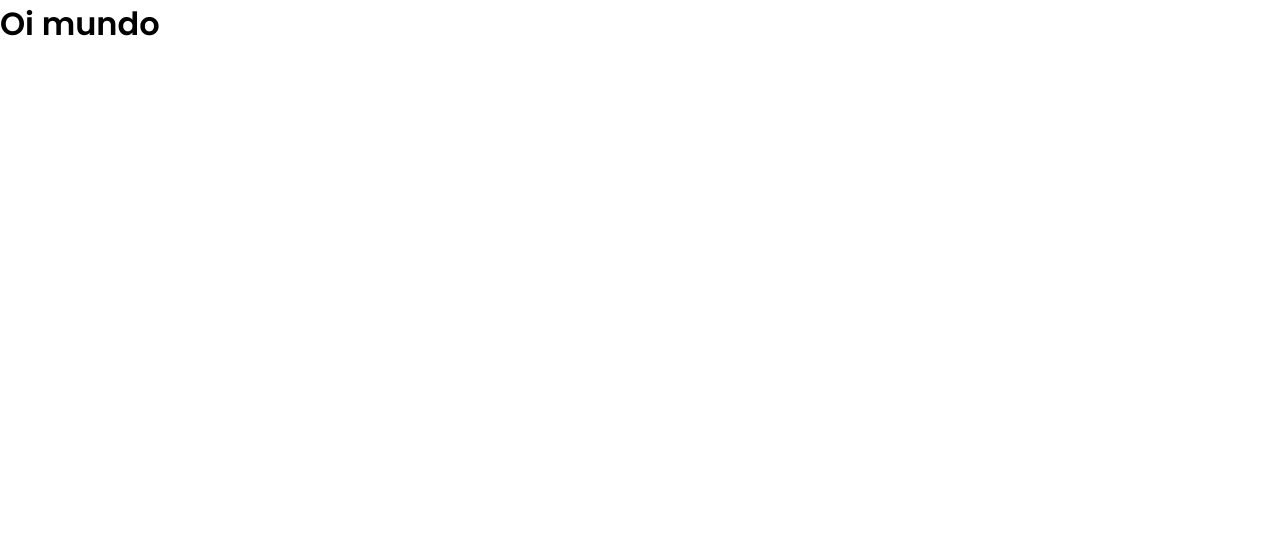
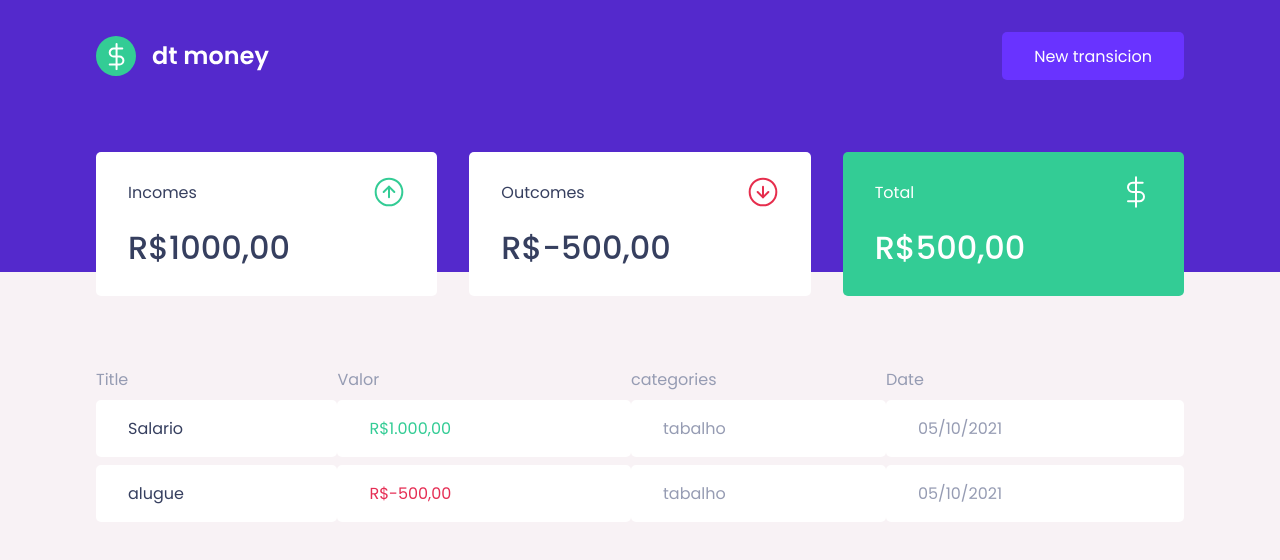
Before and after one commit to claubatista/dt-money, a React (Create React App) app: page / in a window 1280 px wide. Shown: the top 560 px of the page. Built offline with nearby package versions, Linux system fonts and the light colour scheme.

Commit message:
creates the Dashboard component

```diff
--- a/public/index.html
+++ b/public/index.html
@@ -11,7 +11,7 @@
     <link rel="shortcut icon" href="favicon.png" type="image/x-icon">
 
 
-    <link href="https://fonts.googleapis.com/css2?family=Poppins:wght@400;600&display=swap" rel="stylesheet">
+    <link href="https://fonts.googleapis.com/css2?family=Poppins:wght@400;500;600&display=swap" rel="stylesheet">
 
     <title>dt - money</title>
   </head>
--- a/src/App.tsx
+++ b/src/App.tsx
@@ -1,10 +1,13 @@
+import { Dashboard } from "./components/Dashboard";
+import { Header } from "./components/Header";
 import { GlobalStyle } from "./styles/global";
 
 export function App() {
   return (
-    <div className="App">
-      <h1>Oi mundo</h1>
+    <>
+      <Header />
+      <Dashboard />
       <GlobalStyle />
-    </div>
+    </>
   );
 }
--- /dev/null
+++ b/src/components/Dashboard/index.tsx
@@ -0,0 +1,12 @@
+import { Summary } from "../Summary";
+import { TransactionsTable } from "../TransactionsTable";
+import { Container } from "./styles";
+
+export function Dashboard() {
+  return (
+    <Container>
+        <Summary />
+        <TransactionsTable />
+    </Container>
+  )
+}
--- /dev/null
+++ b/src/components/Dashboard/styles.ts
@@ -0,0 +1,7 @@
+import styled from "styled-components";
+
+export const Container = styled.main`
+  max-width: 1120px;
+  margin: 0 auto;
+  padding: 2.5rem 1rem;
+`;
--- a/src/styles/global.ts
+++ b/src/styles/global.ts
@@ -33,7 +33,7 @@ export const GlobalStyle = createGlobalStyle`
   }
 
   body {
-    background: var(---background);
+    background: var(--background);
     -webkit-font-smoothing: antialiased;
   }
 
```
